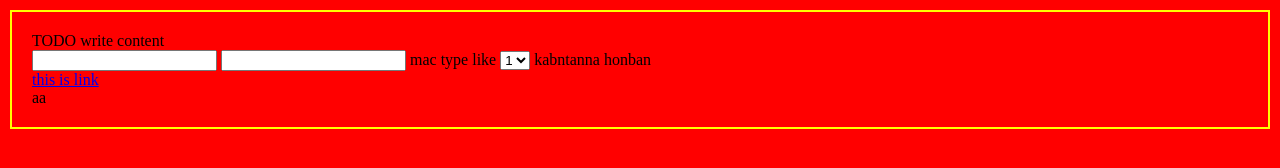
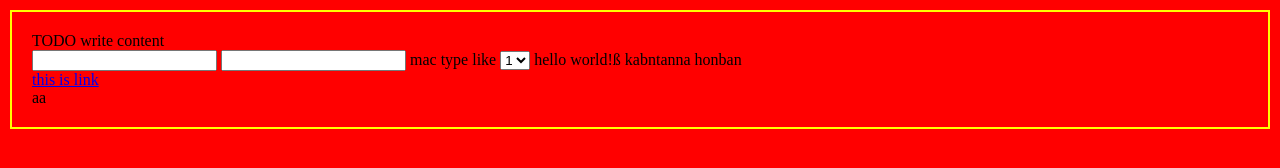
Before and after one commit to miyachi3000/new_html, a plain HTML site: page public_html/index.html in a window 1280 px wide. Drawn offline with Linux system fonts and the light colour scheme.

Commit message:
new line added

```diff
--- a/public_html/index.html
+++ b/public_html/index.html
@@ -35,6 +35,7 @@ and open the template in the editor.
 
 
     </select>
+    hello world!ß
    kabntanna
     honban
 
```
